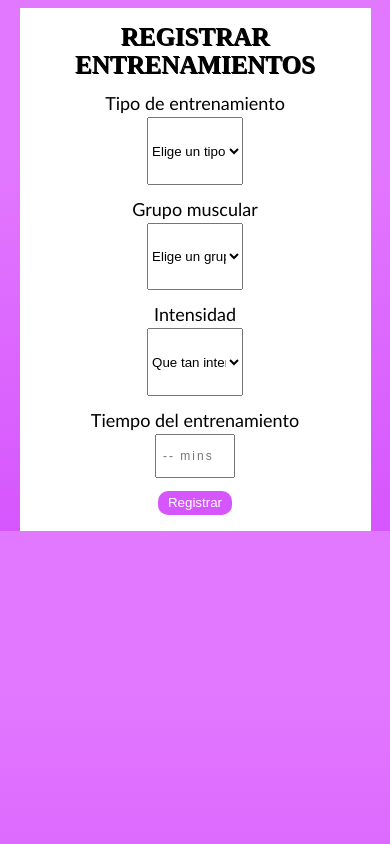
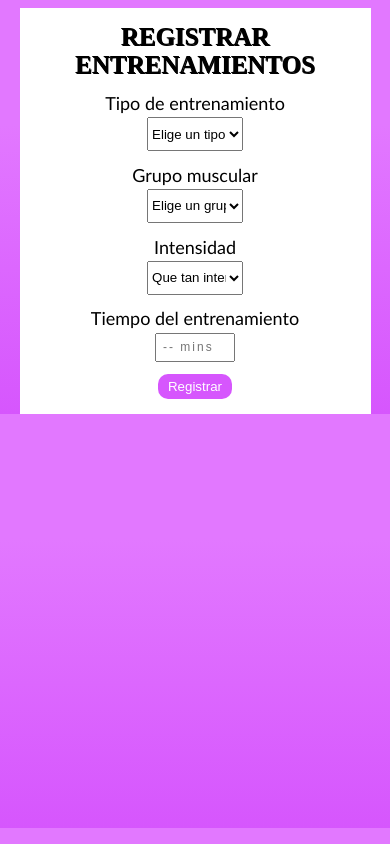
Before and after one commit to Espexus/fitlive, a plain HTML site: page frontend/reg-entrenamiento.html in a window 390 px wide. Drawn offline with Linux system fonts and the light colour scheme.

Commit message:
probando el responsive

```diff
--- a/frontend/css/general.css
+++ b/frontend/css/general.css
@@ -83,4 +83,7 @@ label {
     html {
         font-size: 10px;
     }
+    .campo-form {
+        height: 30px;
+    }
 }
--- a/frontend/css/reg-entrenamiento.css
+++ b/frontend/css/reg-entrenamiento.css
@@ -16,3 +16,16 @@ label {
     width: 20%;
     height: 40px;
 }
+
+@media (max-width: 480px) {
+    html {
+        font-size: 10px;
+    }
+    select {
+        height: 4vh;
+    }
+    .campo-form {
+        height: 25px;
+    }
+
+}
```
